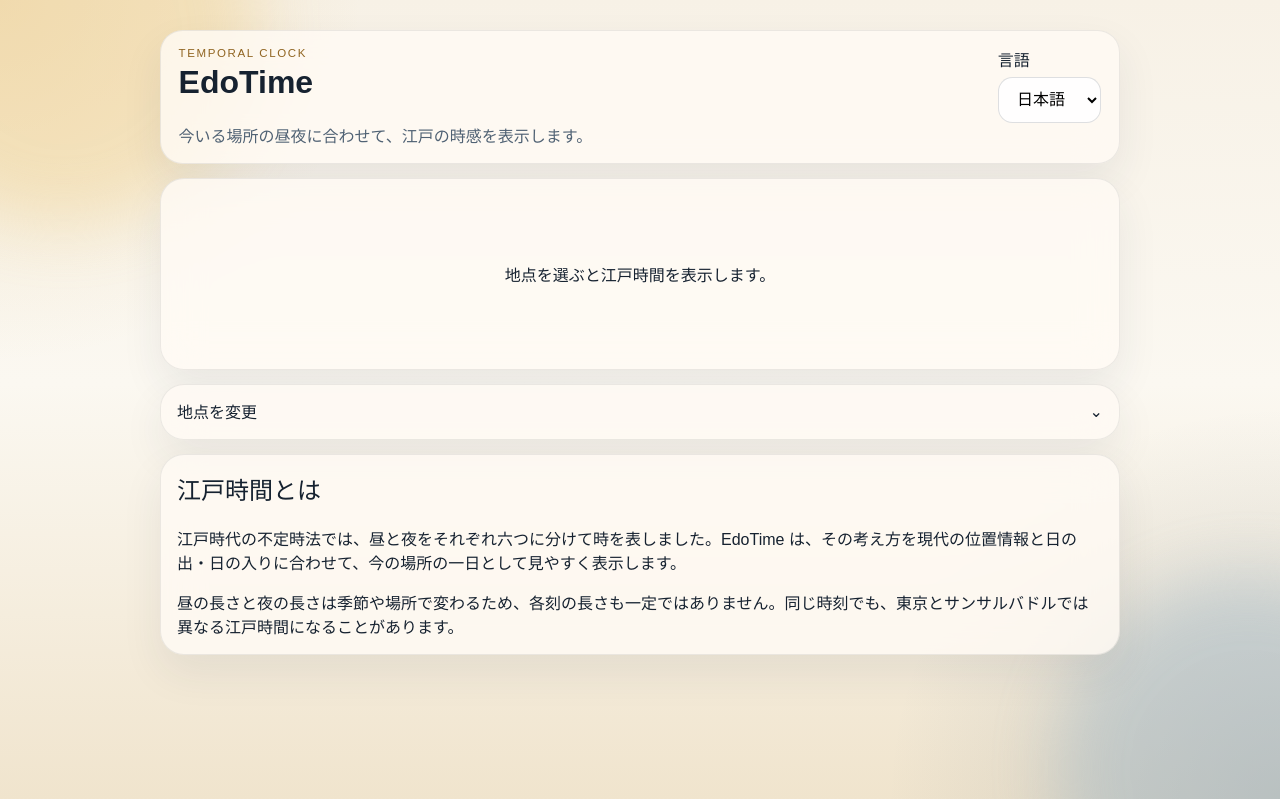
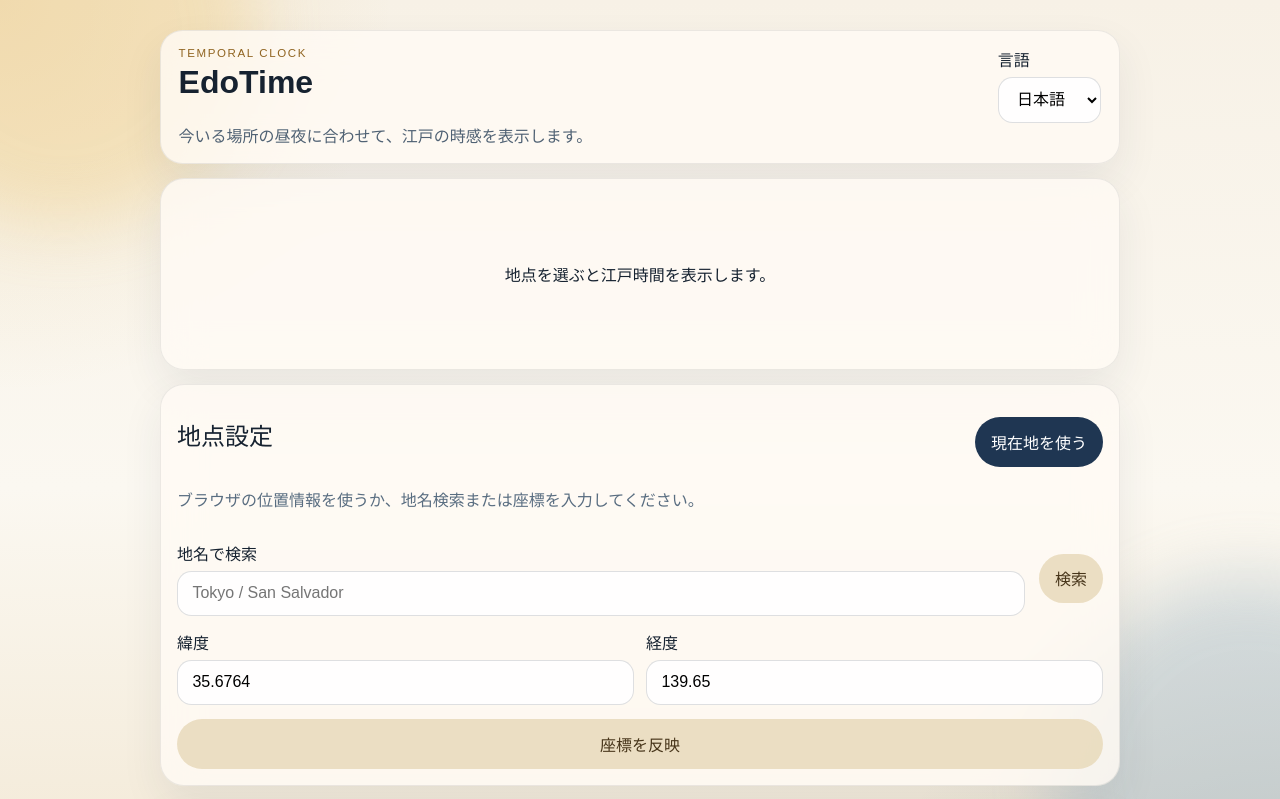
Before and after one commit to riekosakai/edotime-web, a React (Vite) app: page / in a window 1280 px wide. Shown: the top 799 px of the page. Built offline with nearby package versions, Linux system fonts and the light colour scheme.

Commit message:
Make change location button scroll to editor

```diff
--- a/src/App.tsx
+++ b/src/App.tsx
@@ -13,7 +13,6 @@ import type { Language } from "./types";
 
 function App() {
   const [language, setLanguage] = useState<Language>(() => loadLanguage());
-  const [locationEditorOpen, setLocationEditorOpen] = useState(false);
   const dict = getMessages(language);
   const { loading: geolocating, error: geolocationError, getCurrentPosition } = useGeolocation();
   const { location, schedule, loading, error, usingOfflineFallback, lastUpdated, refresh, selectCoordinates } =
@@ -31,14 +30,21 @@ function App() {
         position.coords.longitude,
         dict.currentLocationName,
       );
-      setLocationEditorOpen(false);
     } catch {
       // useGeolocation stores a stable error code and the UI keeps manual fallback available.
     }
   }
 
-  function toggleLocationEditor() {
-    setLocationEditorOpen((open) => !open);
+  function scrollToLocationEditor() {
+    const editor = document.getElementById("location-editor");
+    editor?.scrollIntoView({ behavior: "smooth", block: "start" });
+
+    window.setTimeout(() => {
+      const searchInput = document.getElementById("location-search-input");
+      if (searchInput instanceof HTMLInputElement) {
+        searchInput.focus({ preventScroll: true });
+      }
+    }, 250);
   }
 
   return (
@@ -82,8 +88,7 @@ function App() {
           }}
           loading={loading}
           lastUpdated={lastUpdated}
-          onChangeLocation={toggleLocationEditor}
-          isLocationEditorOpen={locationEditorOpen}
+          onChangeLocation={scrollToLocationEditor}
         />
 
         <Timeline
@@ -99,25 +104,7 @@ function App() {
           nightLabel={dict.night}
         />
 
-        <section
-          id="location-disclosure-panel"
-          className={`panel location-disclosure ${locationEditorOpen ? "is-open" : ""}`}
-        >
-          <button
-            type="button"
-            className={`location-disclosure-toggle ${locationEditorOpen ? "is-open" : ""}`}
-            onClick={toggleLocationEditor}
-            aria-expanded={locationEditorOpen}
-            aria-controls="location-disclosure-panel"
-          >
-            <span>{dict.changeLocation}</span>
-            <span className="toggle-chevron" aria-hidden="true">
-              ⌄
-            </span>
-          </button>
-
-          {locationEditorOpen ? (
-            <div className="location-disclosure-body">
+        <section id="location-editor" className="panel location-editor-section">
           <LocationPicker
             labels={{
               title: dict.locationSectionTitle,
@@ -139,15 +126,12 @@ function App() {
             onUseCurrentLocation={() => void handleUseCurrentLocation()}
             onSelectLocation={async (selected) => {
               await refresh(selected);
-                  setLocationEditorOpen(false);
             }}
             onApplyCoordinates={async (latitude, longitude) => {
               await selectCoordinates(latitude, longitude);
-                  setLocationEditorOpen(false);
             }}
+            searchInputId="location-search-input"
           />
-            </div>
-          ) : null}
         </section>
 
         <DetailsSection
--- a/src/components/CurrentEdoTimeCard.tsx
+++ b/src/components/CurrentEdoTimeCard.tsx
@@ -24,7 +24,6 @@ type CurrentEdoTimeCardProps = {
   loading: boolean;
   lastUpdated: string | null;
   onChangeLocation: () => void;
-  isLocationEditorOpen: boolean;
 };
 
 export function CurrentEdoTimeCard({
@@ -35,7 +34,6 @@ export function CurrentEdoTimeCard({
   loading,
   lastUpdated,
   onChangeLocation,
-  isLocationEditorOpen,
 }: CurrentEdoTimeCardProps) {
   if (loading && !schedule) {
     return <section className="panel tall center">{labels.loading}</section>;
@@ -60,15 +58,11 @@ export function CurrentEdoTimeCard({
         </div>
         <button
           type="button"
-          className={`button-secondary subtle-button location-toggle-button ${isLocationEditorOpen ? "is-open" : ""}`}
+          className="button-secondary subtle-button location-jump-button"
           onClick={onChangeLocation}
-          aria-expanded={isLocationEditorOpen}
-          aria-controls="location-disclosure-panel"
+          aria-controls="location-editor"
         >
           <span>{labels.changeLocation}</span>
-          <span className="toggle-chevron" aria-hidden="true">
-            ⌄
-          </span>
         </button>
       </div>
 
--- a/src/components/LocationPicker.tsx
+++ b/src/components/LocationPicker.tsx
@@ -23,6 +23,7 @@ type LocationPickerProps = {
   onUseCurrentLocation: () => void;
   onSelectLocation: (location: LocationSelection) => void | Promise<void>;
   onApplyCoordinates: (latitude: number, longitude: number) => void | Promise<void>;
+  searchInputId?: string;
 };
 
 export function LocationPicker({
@@ -32,6 +33,7 @@ export function LocationPicker({
   onUseCurrentLocation,
   onSelectLocation,
   onApplyCoordinates,
+  searchInputId,
 }: LocationPickerProps) {
   const [query, setQuery] = useState("");
   const [results, setResults] = useState<LocationSelection[]>([]);
@@ -81,6 +83,7 @@ export function LocationPicker({
         <label className="field grow">
           <span>{labels.searchLabel}</span>
           <input
+            id={searchInputId}
             type="search"
             value={query}
             onChange={(event) => setQuery(event.target.value)}
--- a/src/styles.css
+++ b/src/styles.css
@@ -722,56 +722,19 @@ p {
   }
 }
 
-.location-toggle-button,
-.location-disclosure-toggle {
+.location-jump-button {
   display: inline-flex;
   align-items: center;
   justify-content: center;
-  gap: 0.55rem;
-}
-
-.location-toggle-button {
   flex-shrink: 0;
 }
 
-.location-disclosure {
-  padding-top: 0.85rem;
-}
-
-.location-disclosure-toggle {
-  width: 100%;
-  border: 0;
-  background: transparent;
-  color: #162230;
-  font-weight: 700;
-  text-align: left;
-  padding: 0;
-  justify-content: space-between;
-}
-
-.location-disclosure-body {
-  margin-top: 0.95rem;
-}
-
-.toggle-chevron {
-  display: inline-flex;
-  align-items: center;
-  justify-content: center;
-  transition: transform 180ms ease;
-}
-
-.location-toggle-button.is-open .toggle-chevron,
-.location-disclosure-toggle.is-open .toggle-chevron {
-  transform: rotate(180deg);
-}
-
-.location-disclosure.is-open {
-  box-shadow: 0 20px 46px rgba(38, 53, 75, 0.1);
+.location-editor-section {
+  scroll-margin-top: 1rem;
 }
 
 @media (max-width: 720px) {
-  .location-toggle-button,
-  .location-disclosure-toggle {
+  .location-jump-button {
     width: 100%;
   }
 }
```
Lines whose indentation alone changed are shown as unchanged.
